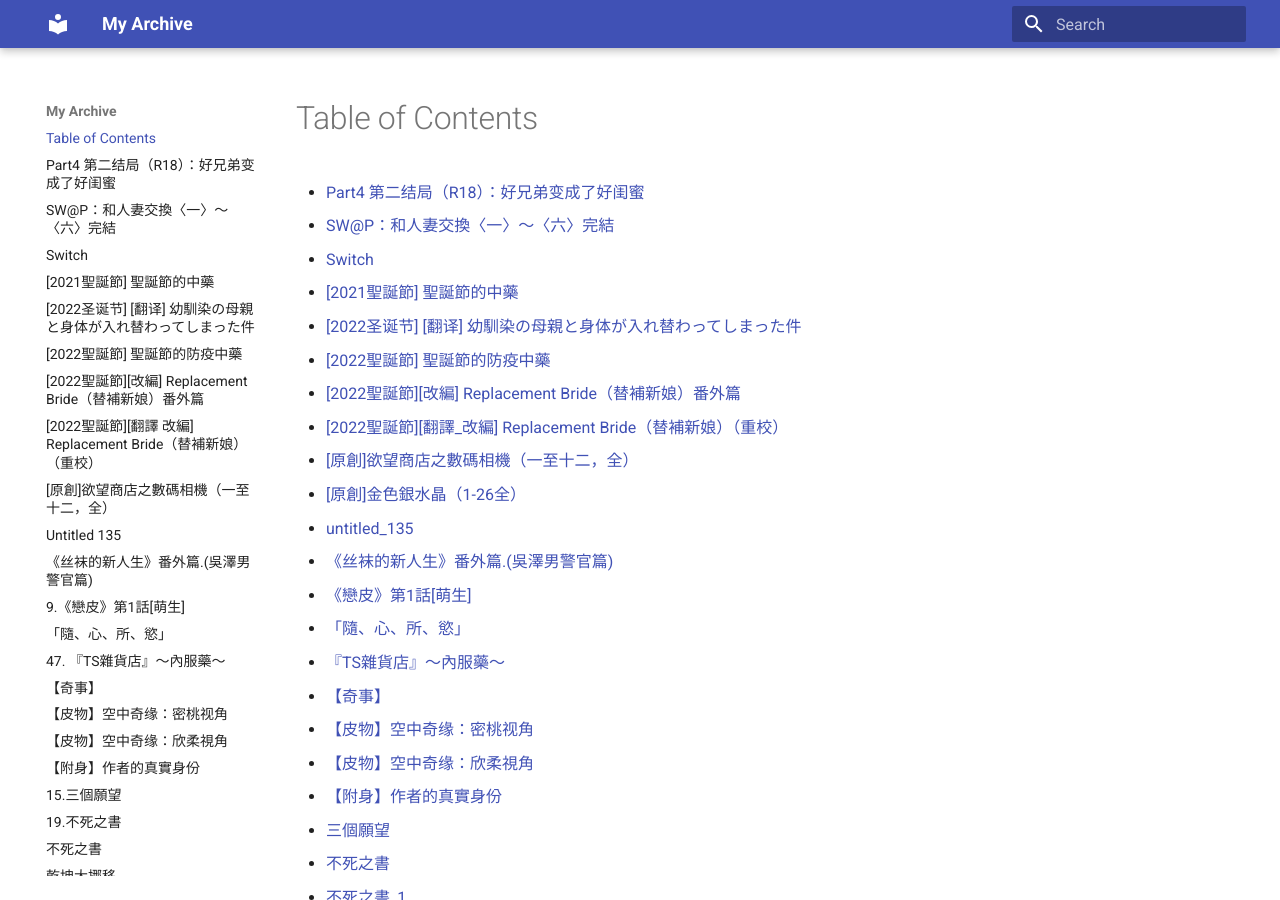
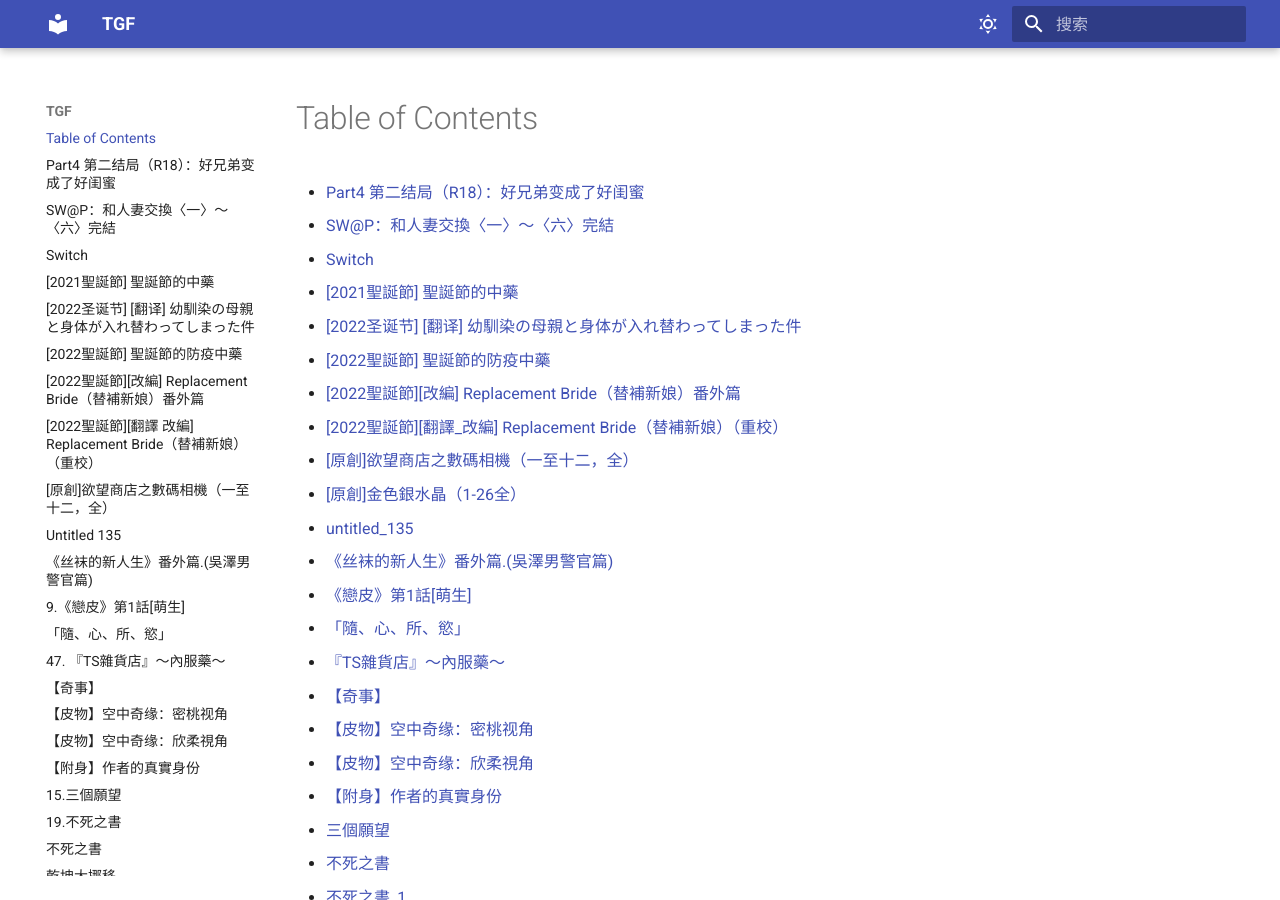
Before and after one commit to akira919/TGF, an MkDocs documentation site: the page built from docs/index.md, in a window 1280 px wide and 900 px high. Built offline with MkDocs 1.6.1 and Material for MkDocs 9.7.7, drawn with Linux system fonts in a browser that asks for light colours.

Commit message:
Update mkdocs.yml

```diff
--- a/mkdocs.yml
+++ b/mkdocs.yml
@@ -1,3 +1,53 @@
-site_name: My Archive
+site_name: TGF
+site_description: An optimized digital archive and reading space.
+site_author: akira919
+
 theme:
   name: material
+  language: zh  # Optimizes the UI elements, search, and typography for Chinese text
+  icon:
+    repo: fontawesome/brands/github
+  palette:
+    # Light mode
+    - media: "(prefers-color-scheme: light)"
+      scheme: default
+      primary: indigo
+      accent: indigo
+      toggle:
+        icon: material/weather-sunny
+        name: Switch to dark mode
+    # Dark mode
+    - media: "(prefers-color-scheme: dark)"
+      scheme: slate
+      primary: indigo
+      accent: indigo
+      toggle:
+        icon: material/weather-night
+        name: Switch to light mode
+  features:
+    - navigation.instant     # Loads pages instantly without reloading the browser
+    - navigation.tracking    # Updates the URL bar as you scroll through headers
+    - navigation.top         # Adds a "Back to top" button when scrolling up
+    - search.suggest         # Shows search suggestions as you type
+    - search.highlight       # Highlights searched terms on the page
+
+# Powerful Markdown Extensions for premium layout and readability
+markdown_extensions:
+  - admonition               # Beautiful color-coded callout/note boxes
+  - def_list
+  - attr_list
+  - md_in_html               # Allows layout grids and custom HTML styling inside Markdown
+  - pymdownx.details         # Collapsible callout blocks (using ??? instead of !!!)
+  - pymdownx.superfences     # Advanced code blocks and nested elements
+  - pymdownx.tabbed:
+      alternate_style: true  # Interactive content tabs
+  - pymdownx.inlinehilite
+  - pymdownx.highlight:
+      anchor_linenums: true
+      line_spans: __span
+      pygments_lang_class: true
+  - pymdownx.betterem:
+      smart_enable: all
+  - pymdownx.caret
+  - pymdownx.mark
+  - pymdownx.tilde
```
